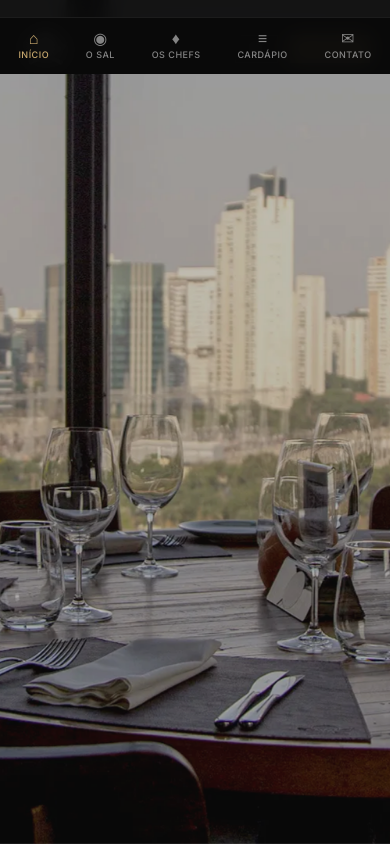
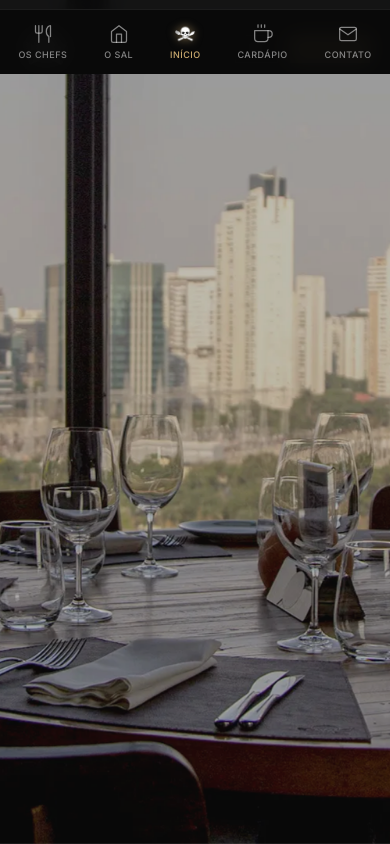
Before and after one commit to DanilloMartiins/newSalWeb, a React (Vite) app: page / in a window 390 px wide. Shown: the top 844 px of the page. Built offline with nearby package versions, Linux system fonts and the light colour scheme.

Commit message:
feat: bottom bar mobile com icones SVG e logo skull
- Reordenar tabs: Chefs, O Sal, Inicio, Cardapio, Contato
- Inicio: logo favicon.webp (caveira com garfo e faca) com glow gold
- O Sal: icone de casa (restaurante)
- Chefs: garfo e faca cruzados
- Cardapio: xicara/cafe
- Contato: envelope (carta)

```diff
--- a/src/components/Navbar.css
+++ b/src/components/Navbar.css
@@ -161,10 +161,25 @@
 .mobile-tab-icon {
   font-size: 1.125rem;
   line-height: 1;
+  display: flex;
+  align-items: center;
+  justify-content: center;
+  width: 24px;
+  height: 24px;
+}
+
+.mobile-tab-logo {
+  width: 22px;
+  height: 22px;
+  object-fit: contain;
 }
 
 .mobile-tab.active {
   color: var(--color-gold);
+}
+
+.mobile-tab.active .mobile-tab-logo {
+  filter: drop-shadow(0 0 4px rgba(201, 169, 110, 0.6));
 }
 
 .mobile-tab-label {
--- a/src/components/Navbar.jsx
+++ b/src/components/Navbar.jsx
@@ -22,6 +22,14 @@ export default function Navbar() {
     { path: '/', label: t('nav.inicio'), icon: 'home' },
     { path: '/sobre', label: t('nav.sobre'), icon: 'info' },
     { path: '/os-chefs', label: t('nav.chefs'), icon: 'chef' },
+    { path: '/cardapio', label: t('nav.cardapio'), icon: 'menu' },
+    { path: '/contato', label: t('nav.contato'), icon: 'contact' },
+  ]
+
+  const mobileTabLinks = [
+    { path: '/os-chefs', label: t('nav.chefs'), icon: 'fork-knife' },
+    { path: '/sobre', label: t('nav.sobre'), icon: 'house' },
+    { path: '/', label: t('nav.inicio'), icon: 'skull' },
     { path: '/cardapio', label: t('nav.cardapio'), icon: 'menu' },
     { path: '/contato', label: t('nav.contato'), icon: 'contact' },
   ]
@@ -146,13 +154,25 @@ export default function Navbar() {
 
       {/* Mobile - Bottom Tab Bar */}
       <div className="mobile-bottombar">
-        {navLinks.map(link => (
+        {mobileTabLinks.map(link => (
           <Link
             key={link.path}
             to={link.path}
             className={`mobile-tab ${location.pathname === link.path ? 'active' : ''}`}
           >
-            <span className="mobile-tab-icon">{link.icon === 'home' ? '⌂' : link.icon === 'info' ? '◉' : link.icon === 'chef' ? '♦' : link.icon === 'menu' ? '≡' : '✉'}</span>
+            <span className="mobile-tab-icon">
+              {link.icon === 'skull' ? (
+                <img src="/assets/favicon.webp" alt="" className="mobile-tab-logo" />
+              ) : link.icon === 'house' ? (
+                <svg width="20" height="20" viewBox="0 0 24 24" fill="none" stroke="currentColor" strokeWidth="1.5" strokeLinecap="round" strokeLinejoin="round"><path d="M3 9l9-7 9 7v11a2 2 0 0 1-2 2H5a2 2 0 0 1-2-2z"/><polyline points="9 22 9 12 15 12 15 22"/></svg>
+              ) : link.icon === 'fork-knife' ? (
+                <svg width="20" height="20" viewBox="0 0 24 24" fill="none" stroke="currentColor" strokeWidth="1.5" strokeLinecap="round" strokeLinejoin="round"><path d="M3 2v7c0 1.1.9 2 2 2h4a2 2 0 0 0 2-2V2"/><path d="M7 2v20"/><path d="M21 15V2c-2 0-5 2-5 7 0 3 1 5 3 6v7"/></svg>
+              ) : link.icon === 'menu' ? (
+                <svg width="20" height="20" viewBox="0 0 24 24" fill="none" stroke="currentColor" strokeWidth="1.5" strokeLinecap="round" strokeLinejoin="round"><path d="M18 8h1a4 4 0 0 1 0 8h-1"/><path d="M2 8h16v9a4 4 0 0 1-4 4H6a4 4 0 0 1-4-4V8z"/><line x1="6" y1="1" x2="6" y2="4"/><line x1="10" y1="1" x2="10" y2="4"/><line x1="14" y1="1" x2="14" y2="4"/></svg>
+              ) : (
+                <svg width="20" height="20" viewBox="0 0 24 24" fill="none" stroke="currentColor" strokeWidth="1.5" strokeLinecap="round" strokeLinejoin="round"><path d="M4 4h16c1.1 0 2 .9 2 2v12c0 1.1-.9 2-2 2H4c-1.1 0-2-.9-2-2V6c0-1.1.9-2 2-2z"/><polyline points="22,6 12,13 2,6"/></svg>
+              )}
+            </span>
             <span className="mobile-tab-label">{link.label}</span>
           </Link>
         ))}
```
